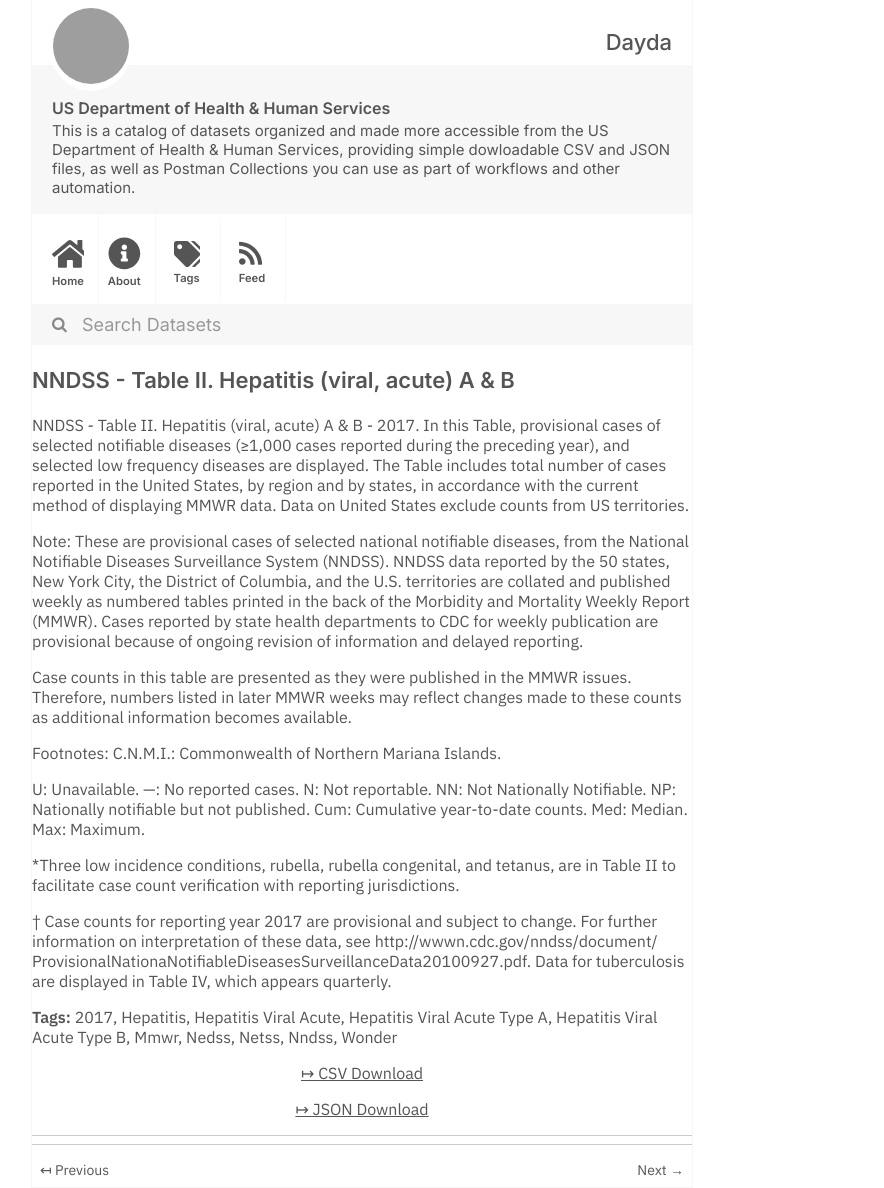
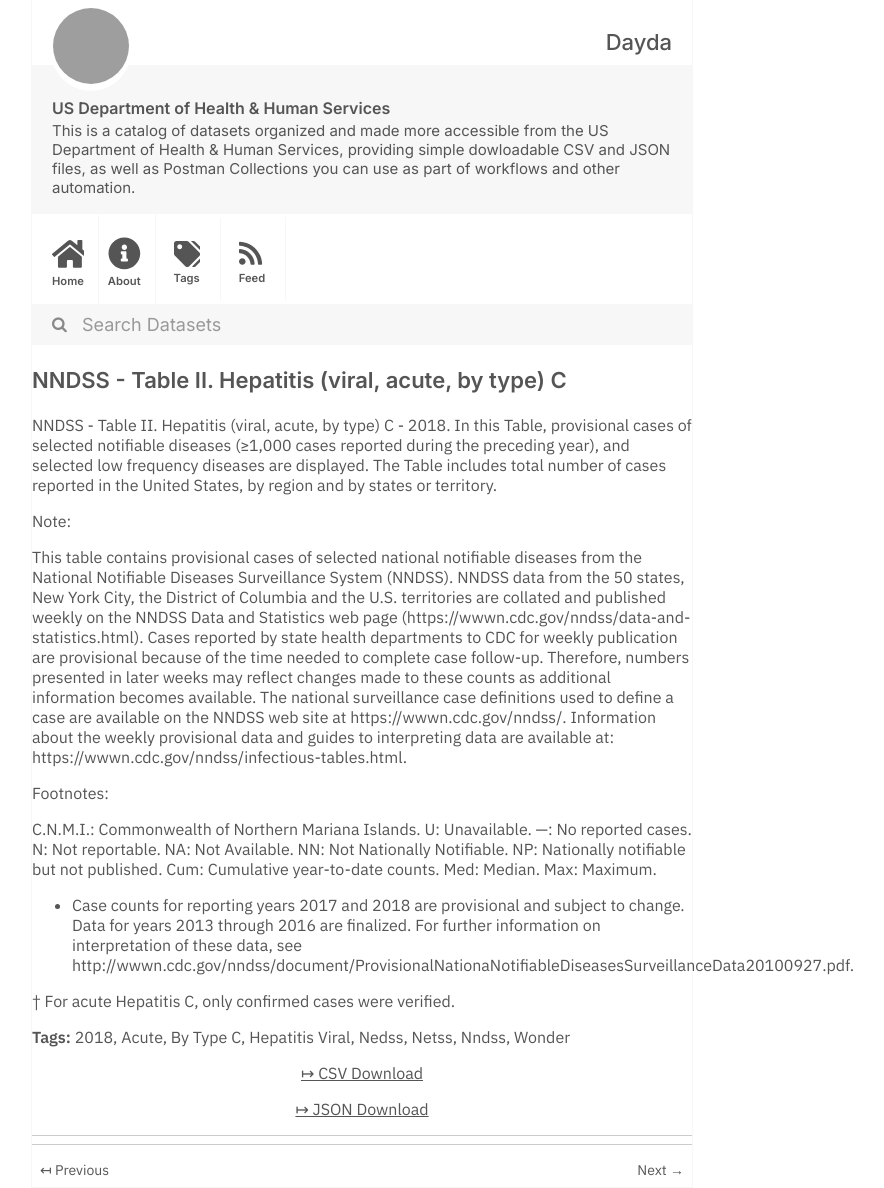
Before and after one commit to dayda-entities/us-department-of-health-and-human-services, a Jekyll site: the page built from _posts/2020-11-10-nndss-table-ii-hepatitis-viral.md, in a window 1280 px wide. Shown: the whole page, without its empty margins (278-1162 px from the left). Built offline with Jekyll 4.4.1, drawn with Linux system fonts in a browser that asks for light colours; grey boxes are pictures that could not be loaded.

Commit message:
Publish Data

```diff
--- a/_posts/2020-11-10-nndss-table-ii-hepatitis-viral.md
+++ b/_posts/2020-11-10-nndss-table-ii-hepatitis-viral.md
@@ -1,38 +1,35 @@
 ---
-title: 'NNDSS - Table II. Hepatitis (viral, acute) A & B'
-created: '2020-11-10T16:18:29.846081'
-modified: '2021-04-25T14:47:22.344002'
+title: 'NNDSS - Table II. Hepatitis (viral, acute, by type) C'
+created: '2020-11-10T16:18:09.177139'
+modified: '2021-04-30T02:03:07.295151'
 state: active
 type: dataset
 tags:
-  - '2017'
-  - Hepatitis
-  - Hepatitis Viral Acute
-  - Hepatitis Viral Acute Type A
-  - Hepatitis Viral Acute Type B
-  - Mmwr
+  - '2018'
+  - Acute
+  - By Type C
+  - Hepatitis Viral
   - Nedss
   - Netss
   - Nndss
   - Wonder
 groups: []
-csv_url: 'https://data.cdc.gov/api/views/vxsn-2csw/rows.csv?accessType=DOWNLOAD'
-json_url: 'https://data.cdc.gov/api/views/vxsn-2csw/rows.json?accessType=DOWNLOAD'
+csv_url: 'https://data.cdc.gov/api/views/x2iq-5477/rows.csv?accessType=DOWNLOAD'
+json_url: 'https://data.cdc.gov/api/views/x2iq-5477/rows.json?accessType=DOWNLOAD'
 layout: post
 
 ---
-NNDSS - Table II. Hepatitis (viral, acute) A & B - 2017.  In this Table, provisional cases of selected notifiable diseases (≥1,000 cases reported during the preceding year), and selected low frequency diseases are displayed. The Table includes total number of cases reported in the United States, by region and by states, in accordance with the current method of displaying MMWR data.  Data on United States exclude counts from US territories.
+NNDSS - Table II. Hepatitis (viral, acute, by type) C - 2018. In this Table, provisional cases of selected notifiable diseases (≥1,000 cases reported during the preceding year), and selected low frequency diseases are displayed. The Table includes total number of cases reported in the United States, by region and by states or territory.
 
 Note:
-These are provisional cases of selected national notifiable diseases, from the National Notifiable Diseases Surveillance System (NNDSS). NNDSS data reported by the 50 states, New York City, the District of Columbia, and the U.S. territories are collated and published weekly as numbered tables printed in the back of the Morbidity and Mortality Weekly Report (MMWR). Cases reported by state health departments to CDC for weekly publication are provisional because of ongoing revision of information and delayed reporting.
 
-Case counts in this table are presented as they were published in the MMWR issues. Therefore, numbers listed in later MMWR weeks may reflect changes made to these counts as additional information becomes available.
+This table contains provisional cases of selected national notifiable diseases from the National Notifiable Diseases Surveillance System (NNDSS). NNDSS data from the 50 states, New York City, the District of Columbia and the U.S. territories are collated and published weekly on the NNDSS Data and Statistics web page (https://wwwn.cdc.gov/nndss/data-and-statistics.html). Cases reported by state health departments to CDC for weekly publication are provisional because of the time needed to complete case follow-up.  Therefore, numbers presented in later weeks may reflect changes made to these counts as additional information becomes available. The national surveillance case definitions used to define a case are available on the NNDSS web site at https://wwwn.cdc.gov/nndss/. Information about the weekly provisional data and guides to interpreting data are available at: https://wwwn.cdc.gov/nndss/infectious-tables.html.
 
 Footnotes:
- C.N.M.I.: Commonwealth of Northern Mariana Islands.
 
-U: Unavailable. —: No reported cases. N: Not reportable. NN: Not Nationally Notifiable. NP: Nationally notifiable but not published. Cum: Cumulative year-to-date counts. Med: Median. Max: Maximum.
+C.N.M.I.: Commonwealth of Northern Mariana Islands.
+U: Unavailable. —: No reported cases. N: Not reportable. NA:  Not Available.  NN: Not Nationally Notifiable. NP: Nationally notifiable but not published. Cum: Cumulative year-to-date counts. Med: Median. Max: Maximum.
 
-*Three low incidence conditions, rubella, rubella congenital, and tetanus, are in Table II to facilitate case count verification with reporting jurisdictions.
+* Case counts for reporting years 2017 and 2018 are provisional and subject to change. Data for years 2013 through 2016 are finalized. For further information on interpretation of these data, see http://wwwn.cdc.gov/nndss/document/ProvisionalNationaNotifiableDiseasesSurveillanceData20100927.pdf.
 
-† Case counts for reporting year 2017 are provisional and subject to change. For further information on interpretation of these data, see http://wwwn.cdc.gov/nndss/document/ ProvisionalNationaNotifiableDiseasesSurveillanceData20100927.pdf. Data for tuberculosis are displayed in Table IV, which appears quarterly.
+† For acute Hepatitis C, only confirmed cases were verified.
```
